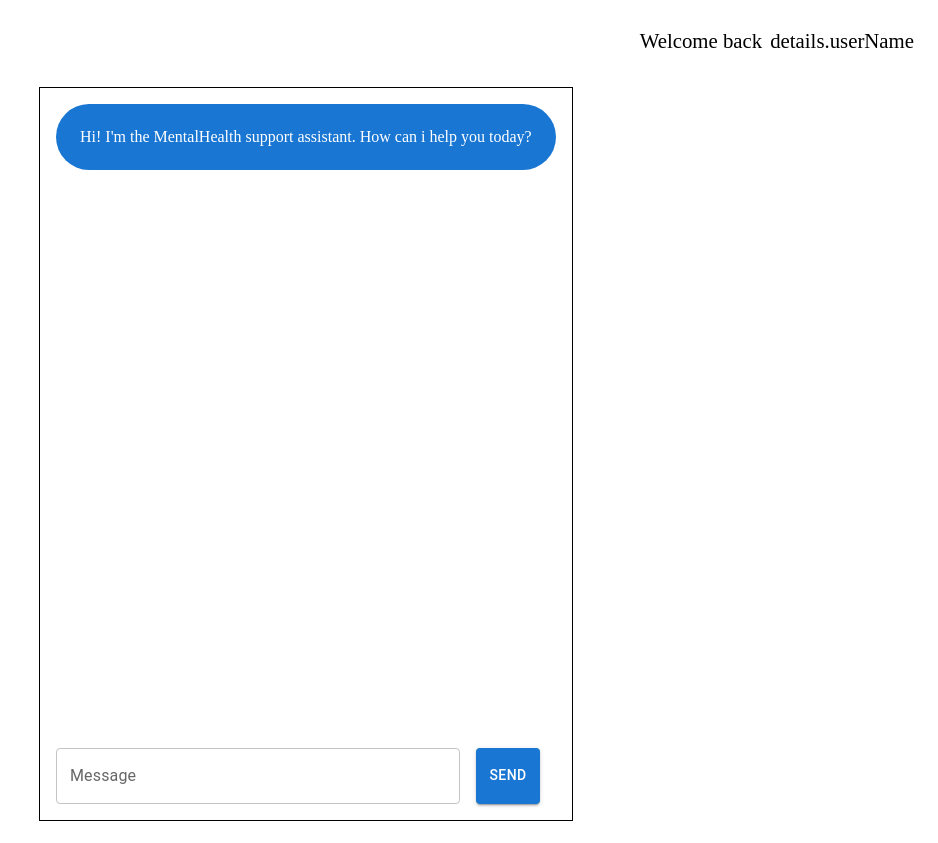
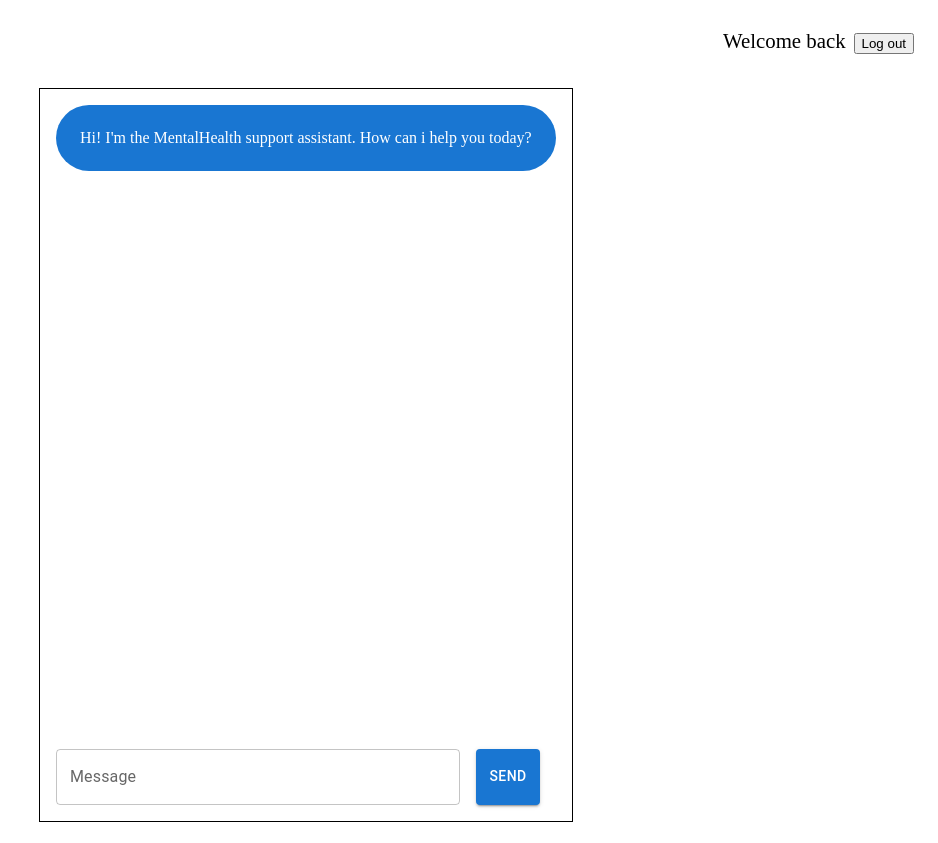
Before and after one commit to JulieWilly/customer-support_AI, a Next.js app: page /customer_support in a window 1280 px wide. Shown: the whole page, without its empty margins (342-1280 px from the left). Built offline with nearby package versions, Linux system fonts and the light colour scheme; no server answers.

Commit message:
adding changes to login and logout

```diff
--- a/app/customer_support/page.js
+++ b/app/customer_support/page.js
@@ -1,13 +1,19 @@
 'use client'
-import { Box, Button, Stack, TextField } from "@mui/material";
+import { Box, Button, Stack, TextField, useRadioGroup } from "@mui/material";
 import { useEffect, useRef, useState } from "react";
 import '../Sign_up/auth.css'
 import { auth, firestore } from "@/config";
+import { signOut } from "firebase/auth";
 import { doc, getDoc } from "@firebase/firestore";
+import { toast } from "react-toastify";
+  import { useRouter } from 'next/navigation';
 
 export default function Home() {
+  const router = useRouter()
+
+
   const messageEndRef = useRef(null)
-  const [details, setDetails] = useState(null)
+  const [details, setDetails] = useState({})
 
 
   const scrollToBottom = () => {
@@ -17,22 +23,18 @@ export default function Home() {
 
  const fetchUserData = async() => {
    auth.onAuthStateChanged(async (user) => {
-    console.log('required user', user)
     const docRef = doc(firestore, 'Users', user.uid);
     const docSnap = await getDoc(docRef);
-    console.log('doc snap', docSnap.data)
     if (docSnap.exists()) {
-      // setDetails(docSnap.data)
+      setDetails(docSnap.data())
 
     } else {
-      console.log('User is not logged in.')
+     toast.warning('User not logged in.', {position: 'top-center'})
     }
   })
  }
-  useEffect(() => {
-      scrollToBottom()
-      fetchUserData()
-  }, [])
+
+
   const [messages, setMessages] = useState([
     {
       role: 'assistant',
@@ -112,8 +114,31 @@ export default function Home() {
     }
   }
 
+  const logout = () => {
+  signOut(auth).then(() => {
+    setDetails(null)
+    if (!details){
+      router.push('/')
+
+    }
+    toast.success('User logged out successfully.')
+  }).catch((error) => {
+    console.log(error)
+});
+
+
+  }
+
+   useEffect(() => {
+    logout()
+
+      fetchUserData()
+
+      scrollToBottom()
+  }, [])
+
   return (<>
-  <div className="header"> Welcome back <p>{'details.userName'}</p></div>
+  <div className="header"> Welcome back <p>{details?.userName} <button onClick={logout}> Log out</button> </p></div>
 
   <Box width={'100vw'} height={'95vh'} display={'flex'} flexDirection={'column'} justifyContent={'center'} alignItems={'center'}>
   <Stack direction={'column'} width={'500px'} height={'700px'} border={'solid black 1px '} p={2} spacing={2} >
```
Also changed, not shown: app/page.jsx (+1 -7 lines).
